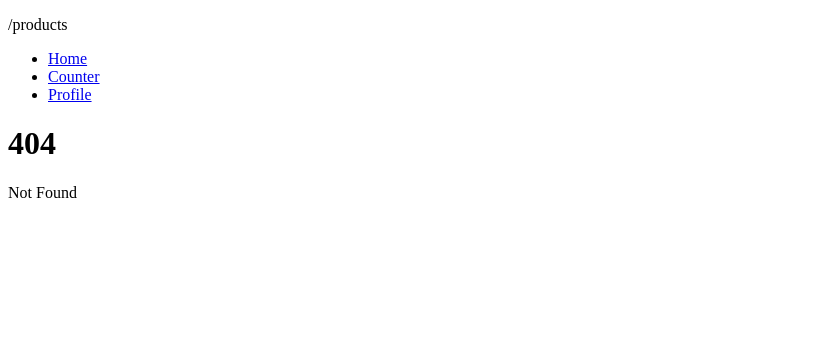
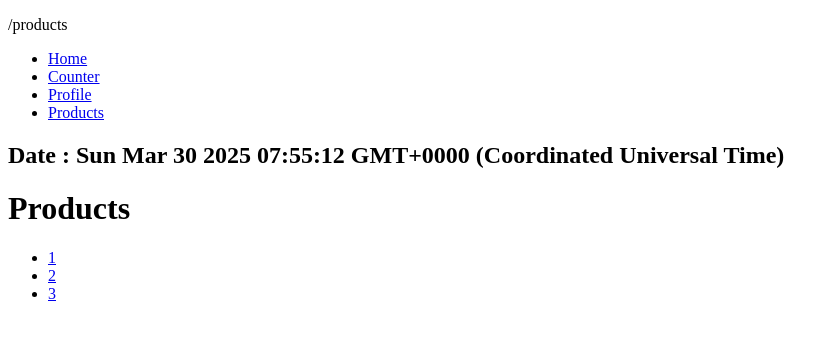
Before and after one commit to ProgrammerZamanNow/belajar-svelte-kit, a SvelteKit app: page /products in a window 1280 px wide. Before the commit this address had no page. Shown: the top 340 px of the page, without its empty margins (0-839 px from the left). Built offline with nearby package versions, Linux system fonts and the light colour scheme.

Commit message:
Add products route with layout and navigation updates
Introduced a new `/products` route with pages to list products and display details for individual products. Updated navigation to include the "Products" link and added layout scripts to handle data fetching and rendering.

```diff
--- a/src/routes/+layout.svelte
+++ b/src/routes/+layout.svelte
@@ -10,6 +10,7 @@
     <li><a href="/">Home</a></li>
     <li><a href="/counter">Counter</a></li>
     <li><a href="/profile/user">Profile</a></li>
+    <li><a href="/products">Products</a></li>
 </ul>
 
 {@render children()}
--- /dev/null
+++ b/src/routes/products/+layout.js
@@ -0,0 +1,5 @@
+export function load(){
+  return {
+    date: new Date()
+  }
+}
--- /dev/null
+++ b/src/routes/products/+layout.svelte
@@ -0,0 +1,7 @@
+<script>
+  const {data, children} = $props();
+</script>
+
+<h2>Date : {data.date}</h2>
+
+{@render children()}
--- /dev/null
+++ b/src/routes/products/+page.js
@@ -0,0 +1,5 @@
+export function load(){
+  return {
+    products: ["1", "2", "3"]
+  }
+}
--- /dev/null
+++ b/src/routes/products/+page.svelte
@@ -0,0 +1,20 @@
+<script>
+  import {onMount} from "svelte";
+  import {invalidateAll} from "$app/navigation";
+
+  const {data} = $props();
+
+  onMount(() => {
+    invalidateAll()
+  })
+</script>
+
+<h1>Products</h1>
+
+<ul>
+    {#each data.products as product}
+        <li>
+            <a href="/products/{product}">{product}</a>
+        </li>
+    {/each}
+</ul>
```
Also changed, not shown: src/routes/products/[id]/+page.svelte (+9 -0 lines).
